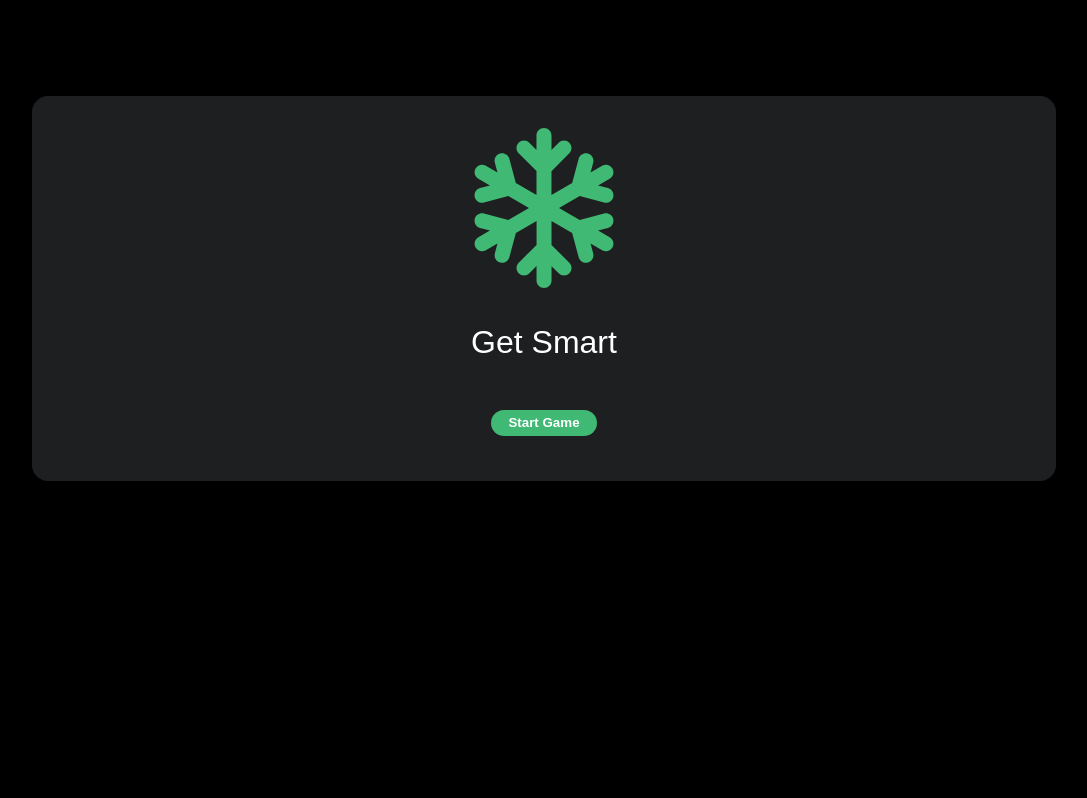
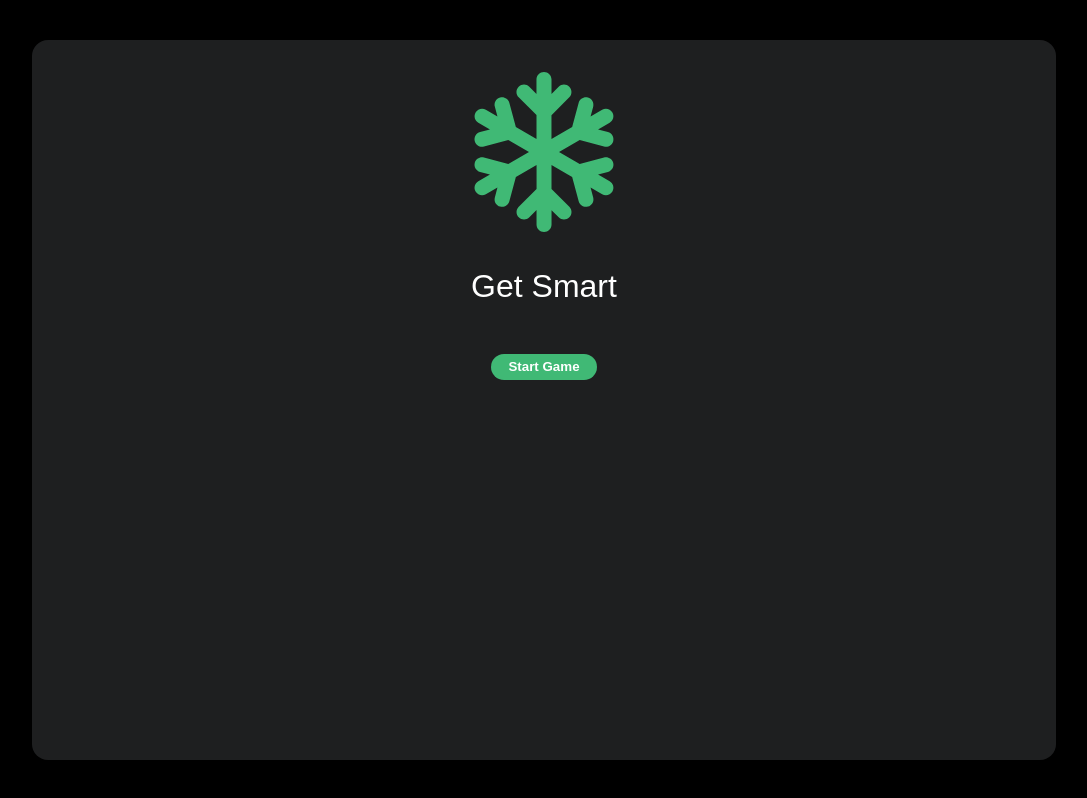
Before and after one commit to bablue/RandomMemoryGame, a React (Create React App) app: page / in a window 1280 px wide. Shown: the whole page, without its empty margins (96-1183 px from the left). Built offline with nearby package versions, Linux system fonts and the light colour scheme.

Commit message:
showing icons instead of images

```diff
--- a/src/App.scss
+++ b/src/App.scss
@@ -13,7 +13,13 @@
 // body {
 //     background: #282727;
 // }
-
+.App {
+    display: flex;
+    justify-content: center;
+    align-items: center;
+    padding:2em 0;
+    height: 100vh;
+}
 .align-left {
     text-align: left;
 }
--- a/src/Constants/ConfigConstants.ts
+++ b/src/Constants/ConfigConstants.ts
@@ -1,22 +1,35 @@
+import { faAngry, faBarChart, faRegistered, faSnowflake } from "@fortawesome/free-regular-svg-icons";
+
+import { faAirFreshener, faAmbulance, faAppleWhole } from "@fortawesome/free-solid-svg-icons";
+
 /* eslint-disable  global-require */
 export const IMAGE_SET: any[] = [
-  // require('../assets/imageSet1/adrianna-geo-1rBg5YSi00c-unsplash.jpg'),
-  // require('../assets/imageSet1/europeana-5TK1F5VfdIk-unsplash.jpg'),
-  // require('../assets/imageSet1/europeana-LpCq6mjbMPo-unsplash.jpg'),
-  // require('../assets/imageSet1/europeana-Wiad3DQxUho-unsplash.jpg'),
-  // require('../assets/imageSet1/joel-filipe-QwoNAhbmLLo-unsplash.jpg'),
-  // require('../assets/imageSet1/luke-braswell-oYFv-_JKsVk-unsplash.jpg'),
-  // require('../assets/imageSet1/birmingham-museums-trust-lhsfeT9WZ9M-unsplash.jpg'),
-  require('./../assets/imageSet1/newimages/image(1).png'),
-  require('./../assets/imageSet1/newimages/image(2).png'),
-  // require('./../assets/imageSet1/newimages/image(3).png'),
-  require('./../assets/imageSet1/newimages/image(4).png'),
-  require('./../assets/imageSet1/newimages/image(5).png'),
-  require('./../assets/imageSet1/newimages/image(6).png'),
-  require('./../assets/imageSet1/newimages/image(7).png'),
+  // require('./../assets/imageSet1/newimages/image(1).png'),
+  // require('./../assets/imageSet1/newimages/image(2).png'),
+  // // require('./../assets/imageSet1/newimages/image(3).png'),
+  // require('./../assets/imageSet1/newimages/image(4).png'),
+  // require('./../assets/imageSet1/newimages/image(5).png'),
+  // require('./../assets/imageSet1/newimages/image(6).png'),
+  // require('./../assets/imageSet1/newimages/image(7).png'),
+  faAppleWhole,
+  faAirFreshener,
+  faAmbulance,
+  faAngry,
+  faRegistered,
+  faBarChart
 ];
 
-export const NO_OF_TRIALS_PER_LEVEL = 10;
+export const ICON_SET: any[] = [
+  faSnowflake,
+  faAirFreshener,
+  faAmbulance,
+  faAngry,
+  faRegistered,
+  faBarChart
+]
+
+
+export const NO_OF_TRIALS_PER_LEVEL = 15;
 export const QUESTION_SUFFIX_MAPPER = new Map<number, string>([
   [1, "previous"],
   [2, "2nd last"],
--- a/src/components/home/Home.tsx
+++ b/src/components/home/Home.tsx
@@ -38,10 +38,13 @@ const Home: React.FunctionComponent<IAppProps> = (props) => {
     const handleProceedToGame = () => {
         navigate(paths.instructionScreen);
     }
-    useEffect(() => {
-        setisLoading(true);
-        loadImages();
-    }, [])
+    /**
+     * the below use effect is supposed to be used only to preload images
+     */
+    // useEffect(() => {
+    //     setisLoading(true);
+    //     loadImages();
+    // }, [])
     return (
         <div>
             <FontAwesomeIcon icon={faSnowflake} size='10x' color={DarkTheme.backgrounds.button.primary.normal} />
--- a/src/styledComponents/Card.styled.ts
+++ b/src/styledComponents/Card.styled.ts
@@ -5,11 +5,14 @@ export const Card = styled.div`
     border-radius: 1em;
     padding: 2em 1.5em;
     // box-shadow:-0.3em 0.3em 0.2em #464643;
-    max-width: 80vw;
-    margin: 1em auto;
+    min-width: 80vw;
+    margin: 2em auto;
     text-align: center;
+    height: 90vh;
+    max-width:80vw;
+    overflow-y:auto;
 
-    @media (min-width:768px){
-        margin: 6em auto;
-    }
+    // @media (min-width:768px){
+    //     margin: 6em auto;
+    // }
 `
--- a/src/styledComponents/Image.styled.ts
+++ b/src/styledComponents/Image.styled.ts
@@ -1,10 +1,15 @@
 import styled from "styled-components";
 
-export const Image = styled.img`
+export const Image = styled.div`
 width: 90%;
 border: 3px solid ${({ theme }) => theme.backgrounds.button.primary.normal};
 max-height:50em;
 transition: all linear 1s;
+margin: 2em auto;
+min-height: 20em;
+display: flex;
+justify-content: center;
+align-items: center;
 padding: .5em;
         &:hover{
             box-shadow: 0px 0px 7px 2px ${({ theme }) => theme.backgrounds.button.primary.normal};
```
Also changed, not shown: src/components/gameScreen/GameScreen.tsx (+9 -1 lines).
